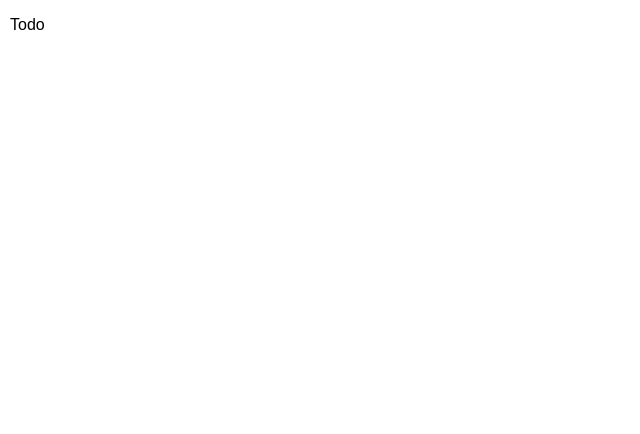
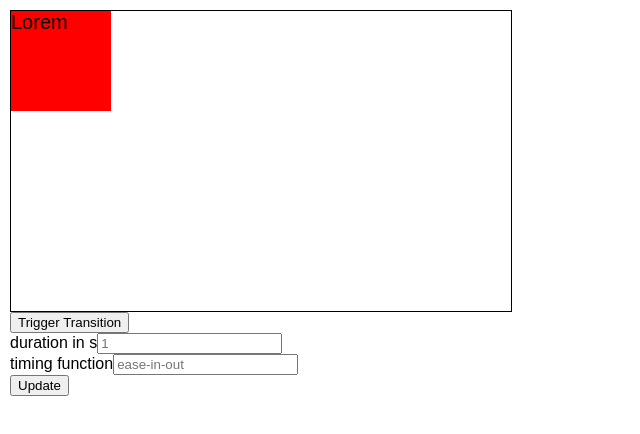
Before and after one commit to coderkd10/css-transition-demos, a React (Create React App) app: page / in a window 1280 px wide. Shown: the top 434 px of the page, without its empty margins (0-640 px from the left). Built offline with nearby package versions, Linux system fonts and the light colour scheme.

Commit message:
Add the basic the transition demo from mdn
Simple rotating block, with ability to control transition duration
and timing function

```diff
--- a/src/App.js
+++ b/src/App.js
@@ -1,5 +1,6 @@
 import React from 'react';
+import BasicTransitionDemo from './css-transistion-demo/BasicTransition';
 
-const App = () => <p>Todo</p>
+const App = () => <BasicTransitionDemo />
 
 export default App;
--- /dev/null
+++ b/src/css-transistion-demo/BasicTransition.css
@@ -0,0 +1,28 @@
+.container {
+    width: 500px;
+    height: 300px;
+    border: 1px solid black;
+    position: relative;
+}
+
+.box1 {
+    width: 100px;
+    height: 100px;
+    background-color: red;
+    font-size: 20px;
+    left: 0px;
+    top: 0px;
+    position: absolute;
+}
+
+
+.box2 {
+    width: 50px;
+    height: 50px;
+    background-color: #dada03;
+    font-size: 18px;
+    left: 450px;
+    top: 200px;
+    position: absolute;
+    transform: rotate(270deg);
+}
--- /dev/null
+++ b/src/css-transistion-demo/BasicTransition.js
@@ -0,0 +1,68 @@
+import React, { Component } from 'react';
+import './BasicTransition.css';
+
+const TransitionDemo = ({
+    transitionDuration = 1,
+    timingFunction = "ease-in-out",
+    inInitialState = true, // boolean
+}) =>
+    <div className="container">
+        <div
+            className={inInitialState ? "box1" : "box2"}
+            style={{
+                transitionProperty: "width, height, background-color, font-size, left, top, transform",
+                transitionDuration: `${transitionDuration}s`,
+                transitionTimingFunction: timingFunction
+            }}
+        >
+            Lorem
+        </div>
+    </div>
+
+class App extends Component {
+    state = {
+        inInitialState: true,
+        duration: 1,
+        timingFunction: 'ease-in-out',
+    };
+
+    onTransitionRequest = () => {
+        this.setState({
+            inInitialState: !this.state.inInitialState
+        })
+    }
+
+    onSubmit = (e) => {
+        e.preventDefault();
+        const duration = this.di.value || this.state.duration;
+        const timingFunction = this.tfi.value || this.state.timingFunction;
+        this.setState({
+            duration,
+            timingFunction,
+        });
+    }
+
+    render(){
+        return <div>
+            <TransitionDemo
+                inInitialState={this.state.inInitialState}
+                transitionDuration={this.state.duration}
+                timingFunction={this.state.timingFunction}
+            />
+            <button onClick={this.onTransitionRequest}>
+                Trigger Transition
+            </button>
+            <form onSubmit={this.onSubmit}>
+                <label>duration in s
+                    <input placeholder="1" ref={ref => {this.di = ref}} />
+                </label><br/>
+                <label>timing function
+                    <input placeholder="ease-in-out" ref={ref => {this.tfi = ref;}}/>
+                </label><br/>
+                <input type="submit" value="Update" />
+            </form>
+        </div>;
+    }
+}
+
+export default App;
```
Also changed, not shown: src/css-transistion-demo/README.md (added).
